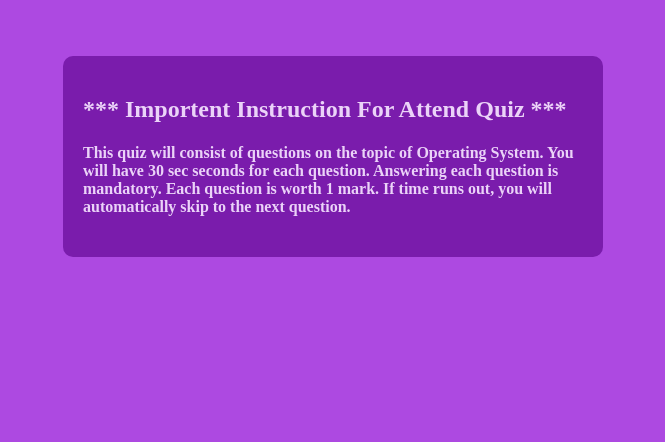
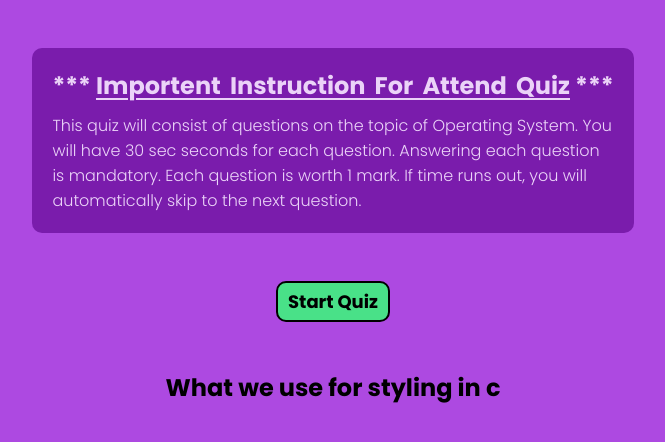
Before and after one commit to sameerkumar2704/Quiz, a plain HTML site: page client/public/question/question.html in a window 1280 px wide. Shown: the whole page, without its empty margins (307-972 px from the left). Drawn offline with Linux system fonts and the light colour scheme.

Commit message:
design updates in question page

```diff
--- a/client/public/question/question.css
+++ b/client/public/question/question.css
@@ -8,17 +8,156 @@
     --text-color:#EBD3F8;
     --compnent-color:#7A1CAC;
 }
+*{
+    margin: 0px;
+    padding: 0px;
+    font-family: "Poppins" , sans-serif;
+
+}
 body{
     display:flex;
     justify-content: center;
     align-items: center;
+    flex-direction: column;
+    gap: 3rem;
     background-color:var(--primary-bg-color);
 }
 .instruction {
+
     margin-top: 3rem;
     background-color: var(--compnent-color);
     color: var(--text-color);
     padding: 20px;
-    width: 500px;
+    width: min-content;
     border-radius: 10px;
 }
+.instruction h2{
+    white-space: nowrap;
+}
+.instruction h2 span{
+
+    text-decoration: underline;
+    text-underline-offset: 4px;
+    word-spacing: 4px;
+}
+
+.instruction h4{
+    margin-top: 10px;
+    font-weight: 300;
+}
+.start-btn{
+    font-size: large;
+    padding: 5px 10px;
+    border-radius: 10px;
+    border: solid black 2px;
+    color: black;
+
+    font-weight: bold;
+    background-color: #49E188;
+    transition: all;
+    transition-duration: 300ms;
+    position: relative;
+    overflow: hidden;
+    transition: all;
+    transition-duration: 100ms;
+
+
+
+
+}
+.start-btn:hover{
+    box-shadow: rgba(87, 33, 142, 0.5) -5px 10px ;
+    transform: translate(10px, -5px);
+}
+.start-btn span{
+    position: relative;
+    z-index: 30;
+}
+
+
+
+
+.splash-1{
+
+    position: absolute;
+    display:inline-block;
+    height: 100%;
+    width: 100%;;
+    left: 0;
+    right: 0;
+    top: 0;
+    right: 0;
+    rotate: 10deg;
+    z-index: 20;
+    transform: translateX(-100%);
+    transition-duration: 700ms;
+
+
+}
+
+.splash-2{
+
+    position: absolute;
+    display:inline-block;
+    height: 100%;
+    width: 100%;;
+    left: 0;
+    right: 0;
+    top: 0;
+    right: 0;
+    rotate: 10deg;
+    z-index: 20;
+    transform: translateX(-100%);
+    transition-delay: 100ms;
+    transition-duration: 700ms;
+
+
+}
+.start-btn:hover .splash-1{
+    transform: translateX(100%);
+}
+.start-btn:hover .splash-2{
+    transform: translateX(0%);
+}
+.splash-2::after{
+    height:200%;
+    width: 10%;
+    position: absolute;
+    left: 10px;
+    top: -20px;
+    display: inline-block;
+    background-color: rgb(194, 255, 172);
+    content: '';
+  }
+
+  .splash-2::before{
+      height:200%;
+      width: 20%;
+      position: absolute;
+      left: 10px;
+      top: -20px;
+      margin-left: 20px;
+      display: inline-block;
+      background-color: rgb(194, 255, 172);
+      content: '';
+    }
+.splash-1::after{
+  height:200%;
+  width: 10%;
+  position: absolute;
+  top: -20px;
+  display: inline-block;
+  background-color: rgb(194, 255, 172);
+  content: '';
+}
+
+.splash-1::before{
+    height:200%;
+    width: 20%;
+    position: absolute;
+    top: -20px;
+    margin-left: 20px;
+    display: inline-block;
+    background-color: rgb(194, 255, 172);
+    content: '';
+  }
--- a/client/public/question/question.html
+++ b/client/public/question/question.html
@@ -5,12 +5,30 @@
     <meta name="viewport" content="width=device-width, initial-scale=1.0">
     <title>Document</title>
     <link rel="stylesheet" href="./question.css">
+    <link rel="preconnect" href="https://fonts.googleapis.com">
+    <link rel="preconnect" href="https://fonts.gstatic.com" crossorigin>
+    <link href="https://fonts.googleapis.com/css2?family=Poppins:ital,wght@0,100;0,200;0,300;0,400;0,500;0,600;0,700;0,800;0,900;1,100;1,200;1,300;1,400;1,500;1,600;1,700;1,800;1,900&display=swap" rel="stylesheet">
     <script  defer type = "module" src="./question.js"></script>
 </head>
 <body>
     <div class="instruction">
-        <h2>*** Importent Instruction For Attend Quiz ***</h2>
+
+            <h2>*** <span>Importent Instruction For Attend Quiz</span> ***</h2>
+
+
         <h4  id="instrution-template">welcone to quiz</h4>
+    </div>
+    <button id = "start-quiz" class="start-btn">
+        <div class = "splash-1"></div>
+        <div class ="splash-2"></div>
+        <span>Start Quiz</span>
+     </button>
+
+    <div id= "question-container">
+        <h2 id = "question">What we use for styling in c</h2>
+        <ul id = "options">
+
+        </ul>
     </div>
 
 </body>
--- a/client/public/question/question.js
+++ b/client/public/question/question.js
@@ -1,5 +1,17 @@
 const instruction_template = document.getElementById("instrution-template")
+const start_quiz = document.getElementById('start-quiz')
+const question_container = document.getElementById('question-container')
+question_container.style.visibility =""
+start_quiz.onclick = ()=>{
+
+}
 const topic = "Operating System"
 const time = "30 sec"
-const contetn = ` This quiz will consist of questions on the topic of ${topic}. You will have ${time} seconds for each question. Answering each question is mandatory. Each question is worth 1 mark. If time runs out, you will automatically skip to the next question.`
-instruction_template.innerText = contetn
+const content = ` This quiz will consist of questions on the topic of ${topic}. You will have ${time} seconds for each question. Answering each question is mandatory. Each question is worth 1 mark. If time runs out, you will automatically skip to the next question.`
+instruction_template.innerText = content
+
+function createQuestionBox(){
+    const div = document.createElement('div')
+
+
+}
```
Also changed, not shown: client/public/index.html (+4 -1 lines).
